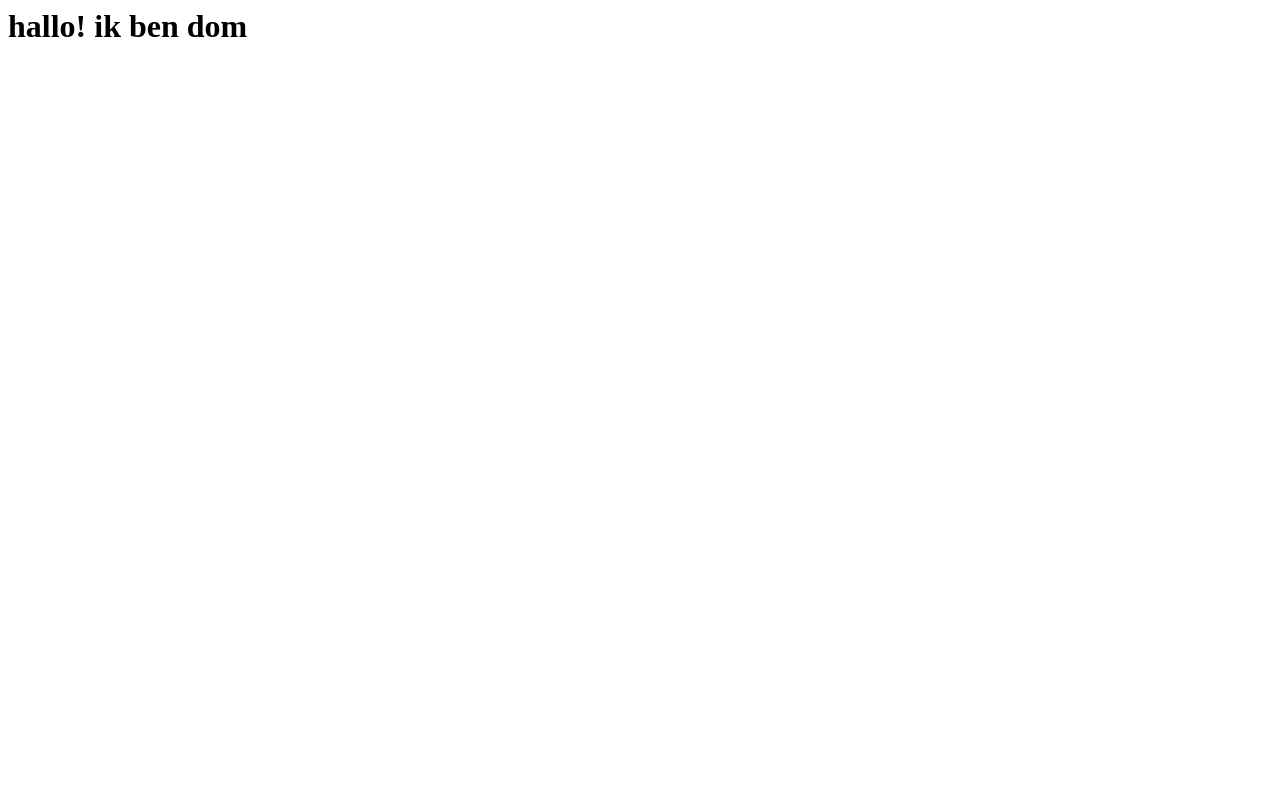
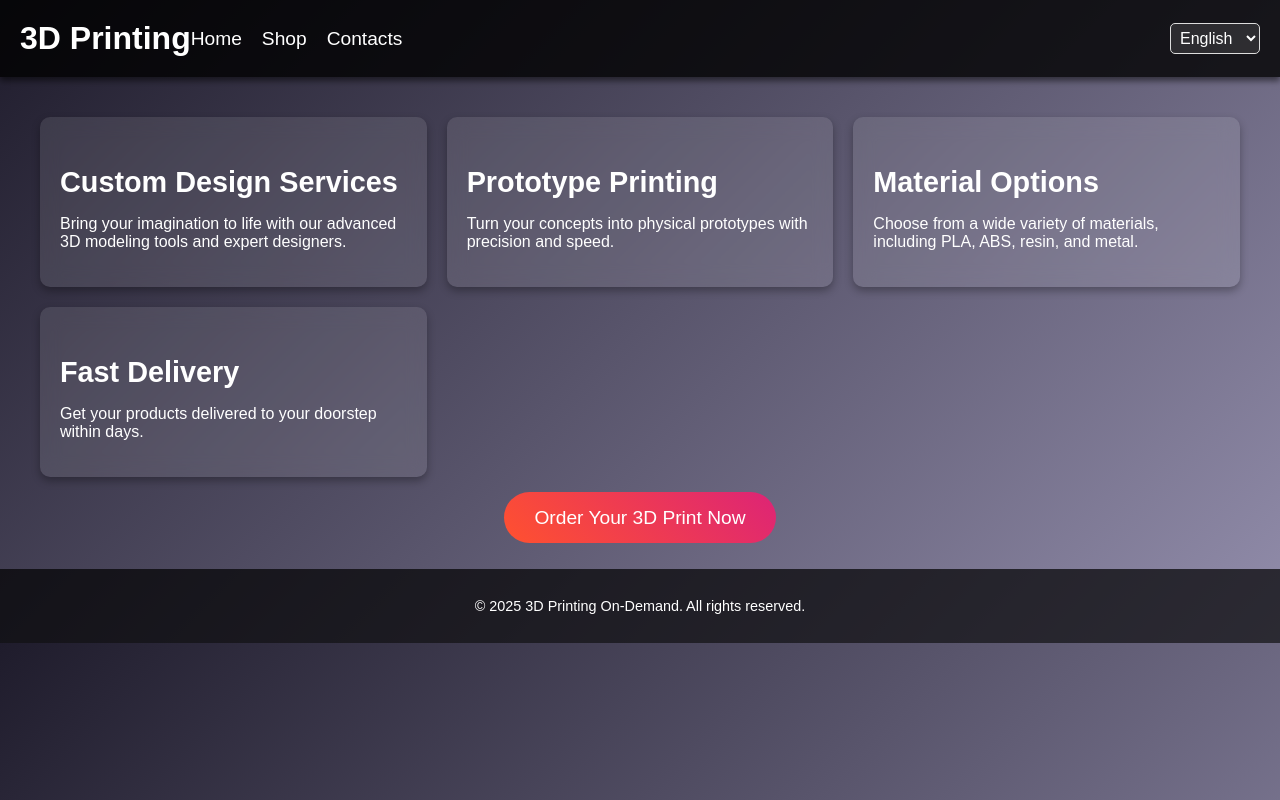
Before and after one commit to Electric0o/Electric0o.github.io, a plain HTML site: page index.html in a window 1280 px wide. Drawn offline with Linux system fonts and the light colour scheme.

Commit message:
Update index.html
store

```diff
--- a/index.html
+++ b/index.html
@@ -1 +1,177 @@
-<h1>hallo! ik ben dom</h1>
+<!DOCTYPE html>
+<html lang="en">
+
+<head>
+    <meta charset="UTF-8">
+    <meta name="viewport" content="width=device-width, initial-scale=1.0">
+    <title>3D Printing On-Demand</title>
+    <style>
+        body {
+            font-family: Arial, sans-serif;
+            margin: 0;
+            padding: 0;
+            background: linear-gradient(135deg, #1f1c2c, #928dab);
+            color: #fff;
+            overflow-x: hidden;
+        }
+
+        header {
+            padding: 20px;
+            background: rgba(0, 0, 0, 0.8);
+            display: flex;
+            justify-content: space-between;
+            align-items: center;
+            box-shadow: 0 4px 6px rgba(0, 0, 0, 0.5);
+        }
+
+        .logo {
+            font-size: 2rem;
+            font-weight: bold;
+            color: #fff;
+            text-decoration: none;
+        }
+
+        nav {
+            display: flex;
+            gap: 20px;
+        }
+
+        nav a {
+            color: #fff;
+            text-decoration: none;
+            font-size: 1.2rem;
+            transition: color 0.3s ease;
+        }
+
+        nav a:hover {
+            color: #ff512f;
+        }
+
+        .language-options {
+            margin-left: auto;
+        }
+
+        .language-options select {
+            padding: 5px;
+            font-size: 1rem;
+            border-radius: 5px;
+            border: 1px solid #ddd;
+            background: rgba(255, 255, 255, 0.1);
+            color: #fff;
+        }
+
+        .main-container {
+            display: flex;
+            flex-direction: column;
+            align-items: center;
+            padding: 40px 20px;
+        }
+
+        .services {
+            display: grid;
+            grid-template-columns: repeat(auto-fit, minmax(300px, 1fr));
+            gap: 20px;
+            width: 100%;
+            max-width: 1200px;
+        }
+
+        .service-card {
+            background: rgba(255, 255, 255, 0.1);
+            backdrop-filter: blur(10px);
+            border-radius: 10px;
+            padding: 20px;
+            box-shadow: 0 4px 8px rgba(0, 0, 0, 0.3);
+            transition: transform 0.3s ease, box-shadow 0.3s ease;
+        }
+
+        .service-card:hover {
+            transform: translateY(-10px);
+            box-shadow: 0 6px 12px rgba(0, 0, 0, 0.4);
+        }
+
+        .service-card h3 {
+            font-size: 1.8rem;
+            margin-bottom: 10px;
+        }
+
+        .service-card p {
+            font-size: 1rem;
+        }
+
+        .cta {
+            text-align: center;
+            margin-top: 30px;
+        }
+
+        .cta a {
+            background: linear-gradient(45deg, #ff512f, #dd2476);
+            color: #fff;
+            padding: 15px 30px;
+            border-radius: 30px;
+            text-decoration: none;
+            font-size: 1.2rem;
+            transition: background 0.3s ease;
+        }
+
+        .cta a:hover {
+            background: linear-gradient(45deg, #dd2476, #ff512f);
+        }
+
+        footer {
+            background: rgba(0, 0, 0, 0.7);
+            text-align: center;
+            padding: 15px;
+            font-size: 0.9rem;
+        }
+    </style>
+</head>
+
+<body>
+    <header>
+        <a href="#" class="logo">3D Printing</a>
+        <nav>
+            <a href="#">Home</a>
+            <a href="#">Shop</a>
+            <a href="#">Contacts</a>
+        </nav>
+        <div class="language-options">
+            <label for="language" hidden>Language: </label>
+            <select id="language">
+                <option value="en">English</option>
+                <option value="de">German</option>
+                <option value="nl">Dutch</option>
+            </select>
+        </div>
+    </header>
+
+    <div class="main-container">
+        <section class="services">
+            <div class="service-card">
+                <h3>Custom Design Services</h3>
+                <p>Bring your imagination to life with our advanced 3D modeling tools and expert designers.</p>
+            </div>
+            <div class="service-card">
+                <h3>Prototype Printing</h3>
+                <p>Turn your concepts into physical prototypes with precision and speed.</p>
+            </div>
+            <div class="service-card">
+                <h3>Material Options</h3>
+                <p>Choose from a wide variety of materials, including PLA, ABS, resin, and metal.</p>
+            </div>
+            <div class="service-card">
+                <h3>Fast Delivery</h3>
+                <p>Get your products delivered to your doorstep within days.</p>
+            </div>
+        </section>
+
+        <div class="cta">
+            <a href="#">Order Your 3D Print Now</a>
+        </div>
+    </div>
+
+    <footer>
+        <p>&copy; 2025 3D Printing On-Demand. All rights reserved.</p>
+    </footer>
+</body>
+
+</html>
```
